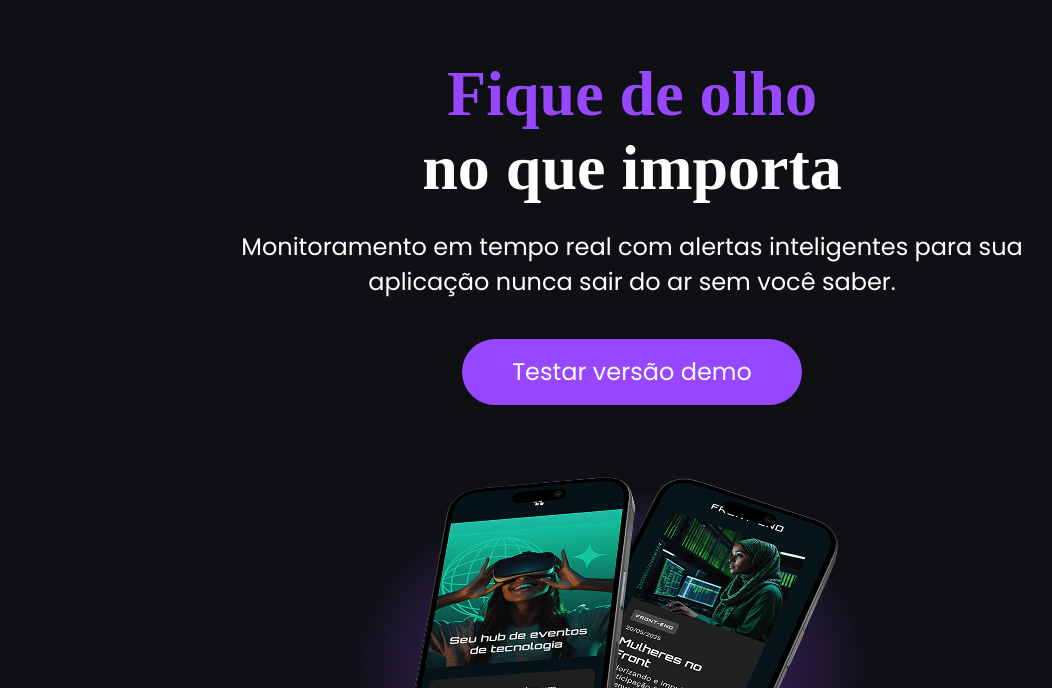
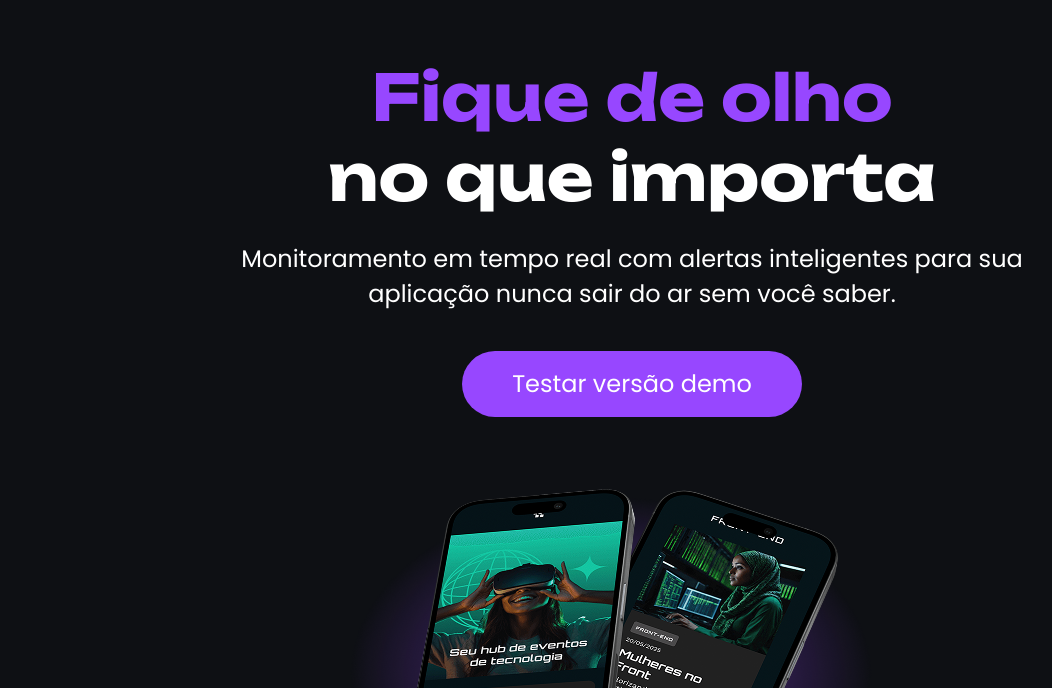
Before and after one commit to Murilogramacho/Tecboard, a plain HTML site: page index.html in a window 1280 px wide. Shown: the part 112-800 px from the top of the page, without its empty margins (8-1060 px from the left). Drawn offline with Linux system fonts and the light colour scheme.

Commit message:
Correção do código CSS

```diff
--- a/CSS/Style.css
+++ b/CSS/Style.css
@@ -41,7 +41,7 @@ header img {
 
 h1 {
     margin: 60px auto 24px;
-    font-size: 64px;ck
+    font-size: 64px;
     font-family: "Unbounded", sans-serif;
     text-align: center;
 }
```
